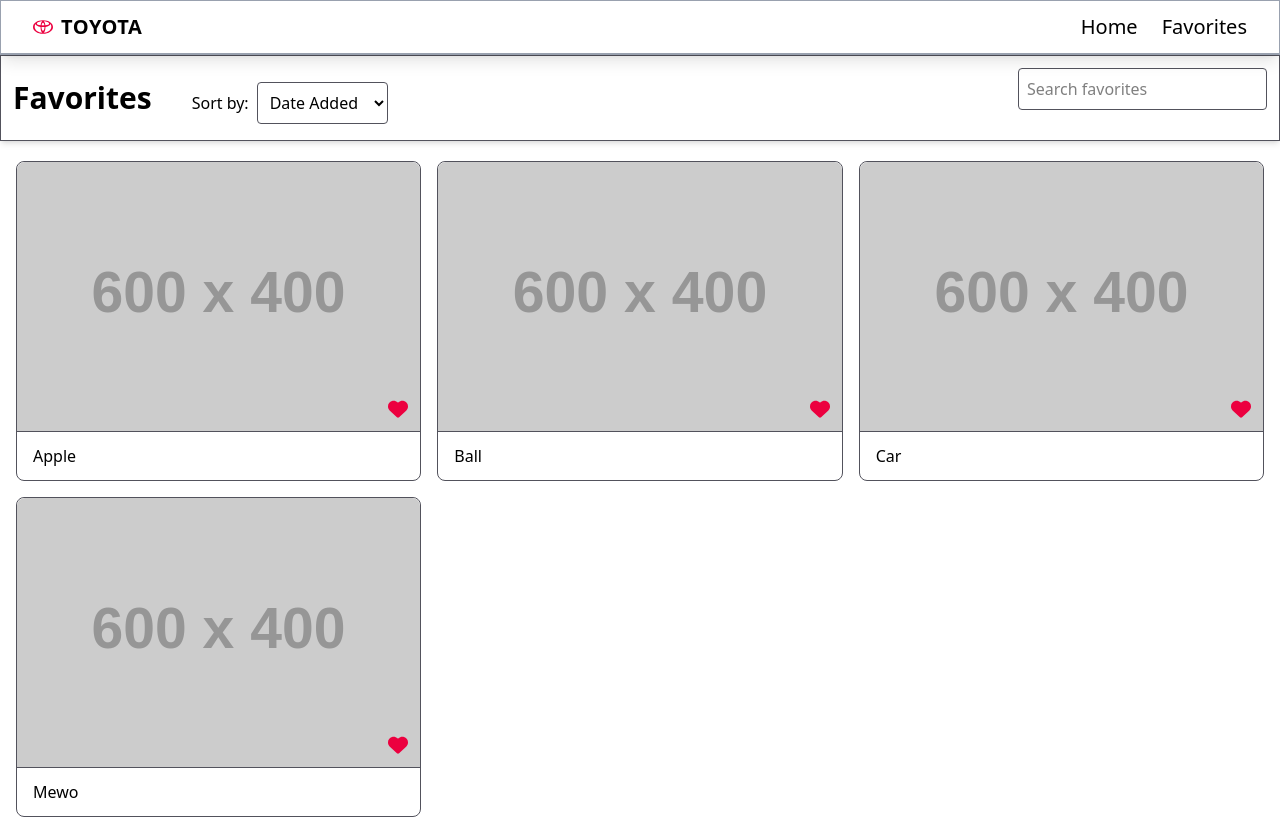
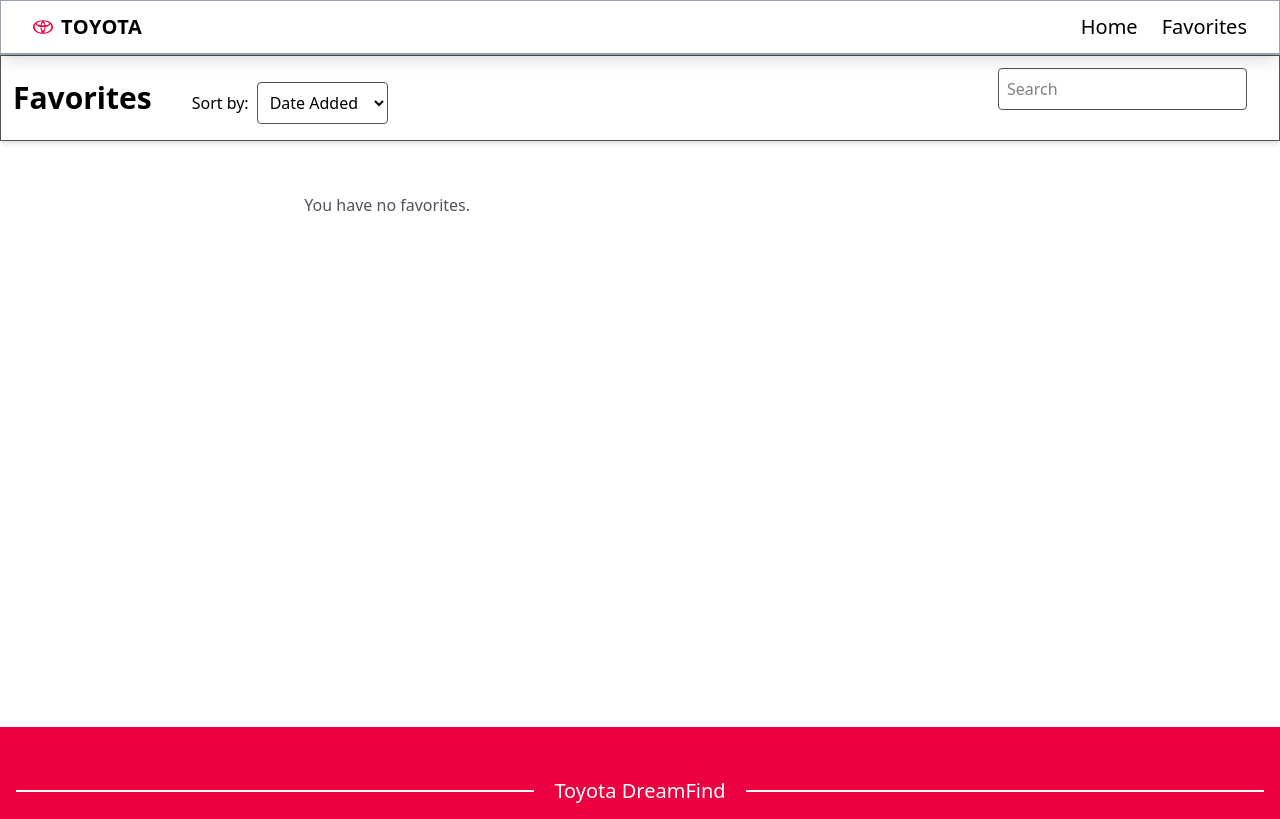
Before and after one commit to Richard-Jang/HackUTD-2025, a React (Vite) app: page /favorites in a window 1280 px wide. Shown: the top 819 px of the page. Built offline with nearby package versions, Linux system fonts and the light colour scheme.

Commit message:
Added favoriting function

```diff
--- a/src/components/ModelCard.tsx
+++ b/src/components/ModelCard.tsx
@@ -22,15 +22,15 @@
             </div>
             {favorite ? (
                 <div
-                    className="p-3 absolute right-0 bottom-0 text-rose-600 hover:scale-125 transition-all text-xl"
-                    onClick={handleLike}
-                >
-                    <FaHeart />
-                </div>
+                        className="p-3 absolute right-0 bottom-0 text-rose-600 hover:scale-125 transition-all text-xl"
+                        onClick={(e) => { e.stopPropagation(); handleLike(); }}
+                    >
+                        <FaHeart />
+                    </div>
             ) : (
                 <div
                     className="p-3 absolute right-0 bottom-0 text-rose-600 hover:scale-125 transition-all text-xl"
-                    onClick={handleLike}
+                    onClick={(e) => { e.stopPropagation(); handleLike(); }}
                 >
                     <FaRegHeart />
                 </div>
--- a/src/components/Search.tsx
+++ b/src/components/Search.tsx
@@ -1,7 +1,7 @@
 export default function Search({
   value,
   onChange,
-  placeholder = "Search...",
+  placeholder = "Search",
 }: {
   value: string;
   onChange: (v: string) => void;
--- a/src/pages/Favorites.tsx
+++ b/src/pages/Favorites.tsx
@@ -1,39 +1,46 @@
 import ModelCard from "@/components/ModelCard";
 import Search from "@/components/Search";
 import { useMemo, useState } from "react";
+import useFavorites from "@/utils/useFavorites";
+import vehicleData from "@/assets/data.json";
+import type { VehicleEntry } from "@/components/types";
+import { Link } from "react-router-dom";
 
-const favoritesList = [
-  { name: "Mewo", image: "", favorite: true, handleLike: () => {} },
-  { name: "Ball", image: "", favorite: true, handleLike: () => {} },
-  { name: "Car", image: "", favorite: true, handleLike: () => {} },
-  { name: "Apple", image: "", favorite: true, handleLike: () => {} },
-];
-
-function sortFavorites(sortMethod: string) {
-  const displayList = [...favoritesList];
-
-  if (sortMethod === "Alphabetical") {
-    return displayList.sort((first, second) => first.name.localeCompare(second.name));
+function makeId(value: { name: string; year?: string }) {
+  return `${value.name.replaceAll(" ", "_").toLowerCase()}-${value.year ?? ""}`;
   }
 
-  return displayList;
-}
+export default function Favorites() {
+  const [sortBy, setSortBy] = useState<string>("Date");
+  const [searchQuery, setSearchQuery] = useState<string>("");
+  const [_, setSelectedVehicle] = useState<VehicleEntry | null>(null);
+  const vehicles = vehicleData as VehicleEntry[];
+  const { favoriteIds, isFavorite, toggleFavorite } = useFavorites();
 
-export default function Favorites() {
-  const [sortBy, setSortBy] = useState<string>("Alphabetical");
-  const [searchQuery, setSearchQuery] = useState<string>("");
+  const favoritesList = useMemo(() => {
+    const withId = vehicles.map((value) => ({ ...value, id: makeId(value) }));
+    let list = withId.filter((value) => favoriteIds.includes(value.id));
 
-  const sortedFavorites = useMemo(() => {
-    var list = sortFavorites(sortBy);
-    if (searchQuery)  {
+    if (sortBy == "Alphabetical") {
+      list = list.sort((first, second) => first.name.localeCompare(second.name));
+    }
+
+    if (sortBy == "Date") {
+      list = list.sort((first, second) => {
+        return favoriteIds.indexOf(second.id) - favoriteIds.indexOf(first.id);
+      });
+    }
+
+    if (searchQuery) {
       const query = searchQuery.trim().toLowerCase();
       list = list.filter((item) => item.name.toLowerCase().includes(query));
     }
-    return list
-  }, [sortBy, searchQuery]);
+
+    return list;
+  }, [vehicles, favoriteIds, sortBy, searchQuery]);
 
   return (
-    <div className="w-full h-full text-black bg-white">
+    <div className="w-full h-full text-black bg-white min-h-[calc(100vh-8rem)] pb-32">
       <div className="w-full p-3 border border-zinc-600 shadow-md">
 
         <div className="inline-block text-3xl py-3 font-bold">Favorites</div>
@@ -43,25 +50,39 @@
             <option value="Alphabetical">Alphabetical</option>
           </select>
         </div>
-        <div className="float-right">
+        <div className="float-right mr-5">
           <Search
             value={searchQuery}
             onChange={setSearchQuery}
-            placeholder="Search favorites"
+            placeholder="Search"
           />
         </div>
 
       </div>
 
-      <div className="w-full grid grid-cols-3 gap-4 py-5 px-4">
-          {sortedFavorites.map((f) => (
-            <ModelCard
-              name={f.name}
-              image={f.image}
-              favorite={f.favorite}
-              handleLike={() => {}}
-            />
-          ))}
+      <div className="w-full grid grid-cols-5 gap-4 py-5 px-4">
+          {favoritesList.length == 0 ? (
+            <div className="col-span-3 p-8 text-center text-zinc-600">You have no favorites.</div>
+          ) : (
+            favoritesList.map((f) => (
+              <Link
+                key={f.id}
+                to={"./selected"}
+                className="aspect-3/2 px-3 py-2 w-full rounded-lg flex flex-col transition-all hover:scale-110 border border-gray-300"
+                onClick={() => {setSelectedVehicle(f)}}
+              >
+              <ModelCard
+                key={f.id}
+                name={f.name}
+                image={(f as any).vehicleImage || ""}
+                favorite={isFavorite(f.id)}
+                handleLike={() => toggleFavorite(f.id)}
+              />
+              </Link>
+            )
+            )
+          )
+        }
       </div>
     </div>
   )
--- a/src/pages/Home.tsx
+++ b/src/pages/Home.tsx
@@ -3,6 +3,8 @@
 
 import { useEffect, useState } from "react"
 import Carousel from "@/components/Carousel";
+import ModelCard from "@/components/ModelCard";
+import useFavorites from "@/utils/useFavorites";
 import { useLocalStorage } from "@/utils/useLocalStorage";
 import { FaFilter, FaMessage, FaWandMagicSparkles, FaX } from "react-icons/fa6";
 import { Link } from "react-router-dom";
@@ -76,6 +78,8 @@
   useEffect(() => {
     setSelectedVehicle(data[0]);
   })
+
+  const { isFavorite, toggleFavorite } = useFavorites();
 
   return (
     <>
@@ -283,6 +287,7 @@
             .filter(value => parseInt(value.combinedMpg) >= mpg[0] && parseInt(value.combinedMpg) <= mpg[1])
             .filter(value => value.vehicleType.includes(type))
             .map((value, index) => {
+            const id = `${value.name.replaceAll(" ", "_").toLowerCase()}-${value.year}`;
             return (
               <Link
                 key={`Vehicle grid: ${index}`}
@@ -290,14 +295,12 @@
                 className="aspect-3/2 px-3 py-2 w-full rounded-lg flex flex-col transition-all hover:scale-110 border border-gray-300"
                 onClick={() => {setSelectedVehicle(value)}}
               >
-                <img
-                  src={value.vehicleImage}
-                  className="w-full aspect-auto"
+                <ModelCard
+                  name={value.name}
+                  image={value.vehicleImage}
+                  favorite={isFavorite(id)}
+                  handleLike={() => toggleFavorite(id)}
                 />
-                <div className="w-full grow flex items-end justify-between">
-                  <div className="font-bold">{value.name}{" "}{value.year}</div>
-                  <div>{value.price}</div>
-                </div>
               </Link>
             )
           })}
--- /dev/null
+++ b/src/utils/useFavorites.tsx
@@ -0,0 +1,27 @@
+import { useCallback } from "react";
+import { useLocalStorage } from "./useLocalStorage";
+
+export default function useFavorites() {
+  const [favorites, setFavorites] = useLocalStorage<string[]>("favorites", []);
+
+  const isFavorite = useCallback(
+    (id: string) => {
+      return (favorites || []).includes(id);
+    },
+    [favorites]
+  );
+
+  const toggleFavorite = useCallback(
+    (id: string) => {
+      const prev = favorites || [];
+      if (prev.includes(id)) {
+        setFavorites(prev.filter((x) => x !== id));
+      } else {
+        setFavorites([...prev, id]);
+      }
+    },
+    [favorites, setFavorites]
+  );
+
+  return { favoriteIds: favorites || [], isFavorite, toggleFavorite, setFavorites };
+}
```
